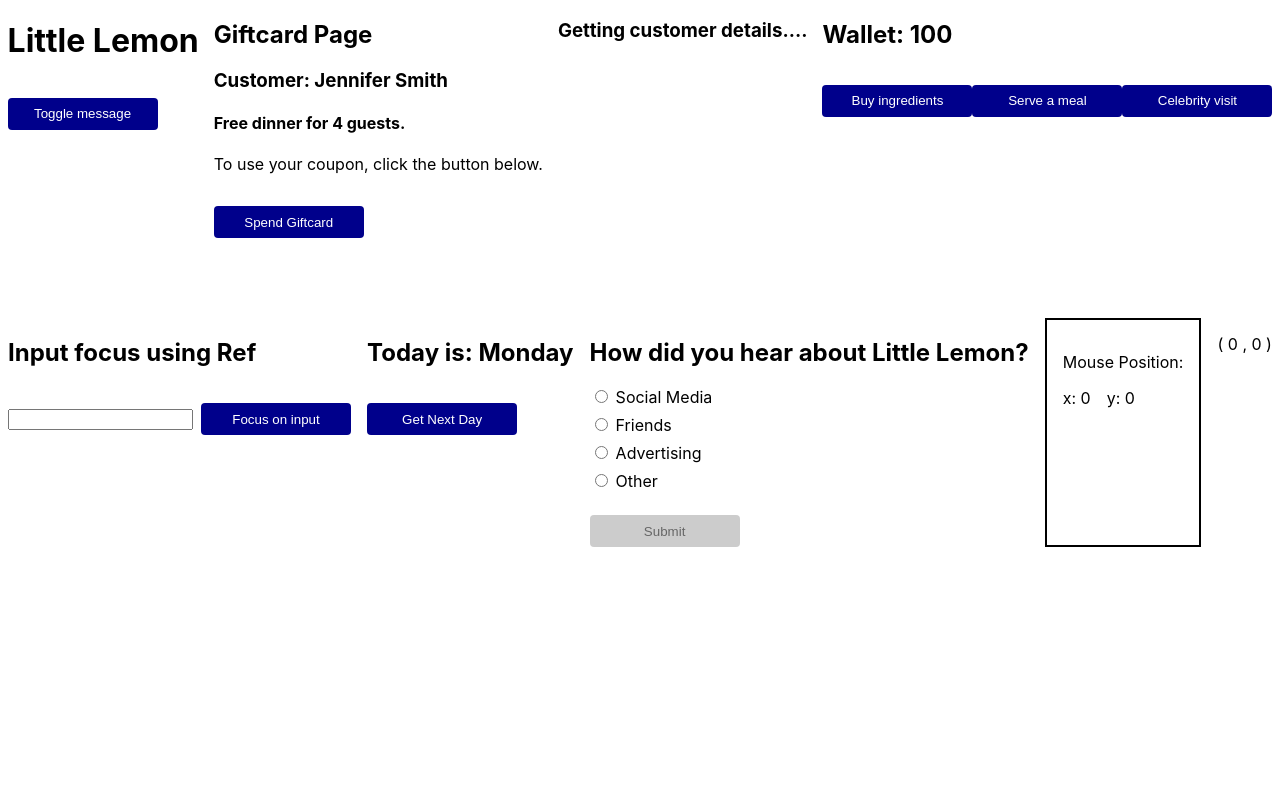
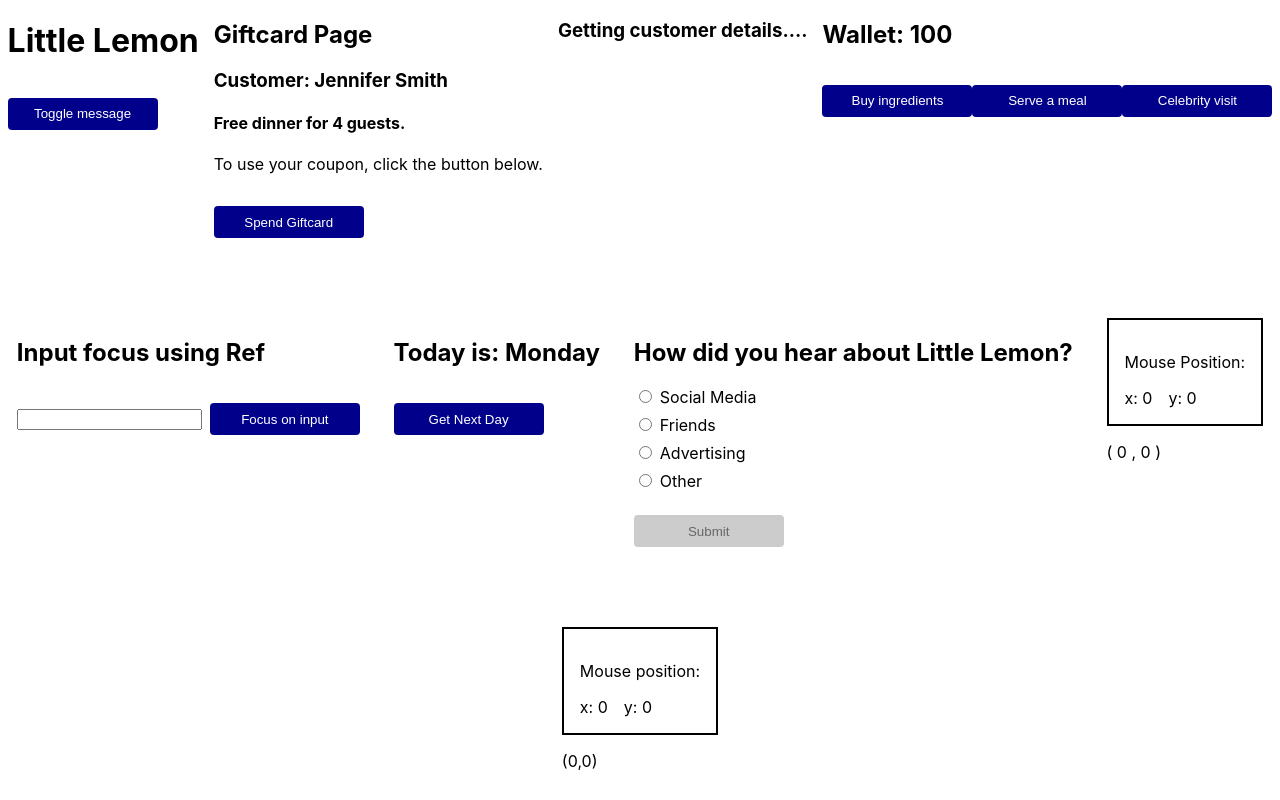
Before and after one commit to madhuriS3008/reacthooks, a React (Create React App) app: page / in a window 1280 px wide. Built offline with nearby package versions, Linux system fonts and the light colour scheme; no server answers.

Commit message:
using render props over hoc for mouse position logging

```diff
--- a/src/App.js
+++ b/src/App.js
@@ -6,10 +6,11 @@
 import InputFocus from "./components/InputFocus";
 import WeekDay from "./components/WeekDay";
 import Radio from "./components/radio/Radio";
+import { PanelMouseTracker, PointMouseTracker } from "./components/hoc/HOC";
 import {
-  PanelMouseTracker,
-  PointMouseTracker,
-} from "./components/hoc/MousePosition";
+  PanelMouseLogger,
+  PointMouseLogger,
+} from "./components/hoc/RenderProps";
 
 function App() {
   const [toggle, setToggle] = useState(false);
@@ -37,8 +38,14 @@
       <InputFocus />
       <WeekDay />
       <Radio />
-      <PanelMouseTracker />
-      <PointMouseTracker />
+      <div>
+        <PanelMouseTracker />
+        <PointMouseTracker />
+      </div>
+      <div>
+        <PanelMouseLogger />
+        <PointMouseLogger />
+      </div>
     </div>
   );
 }
--- a/src/components/FetchUser.js
+++ b/src/components/FetchUser.js
@@ -15,7 +15,6 @@
   useEffect(() => {
     fetchData();
   }, []);
-  console.log(user);
 
   return user.length > 0 ? (
     <div>
--- /dev/null
+++ b/src/components/hoc/RenderProps.js
@@ -0,0 +1,51 @@
+import { useEffect, useState } from "react";
+// import "./Mouse.css";
+
+const MousePosition = ({ render }) => {
+  const [mousePosition, setMousePosition] = useState({
+    x: 0,
+    y: 0,
+  });
+
+  useEffect(() => {
+    const handleMousePosition = (e) => {
+      setMousePosition({ x: e.clientX, y: e.clientY });
+    };
+
+    window.addEventListener("mousemove", handleMousePosition);
+
+    return () => {
+      window.removeEventListener("mousemove", handleMousePosition);
+    };
+  }, []);
+
+  return render({ mousePosition });
+};
+
+export const PanelMouseLogger = () => {
+  return (
+    <div className="basicTracker">
+      <p>Mouse position:</p>
+      <MousePosition
+        render={({ mousePosition }) => (
+          <div>
+            <span>x: {mousePosition.x}</span>
+            <span>y: {mousePosition.y}</span>
+          </div>
+        )}
+      />
+    </div>
+  );
+};
+
+export const PointMouseLogger = () => {
+  return (
+    <MousePosition
+      render={({ mousePosition }) => (
+        <p>
+          ({mousePosition.x},{mousePosition.y})
+        </p>
+      )}
+    />
+  );
+};
```
Also changed, not shown: src/components/hoc/HOC.js (renamed from src/components/hoc/MousePosition.js).
